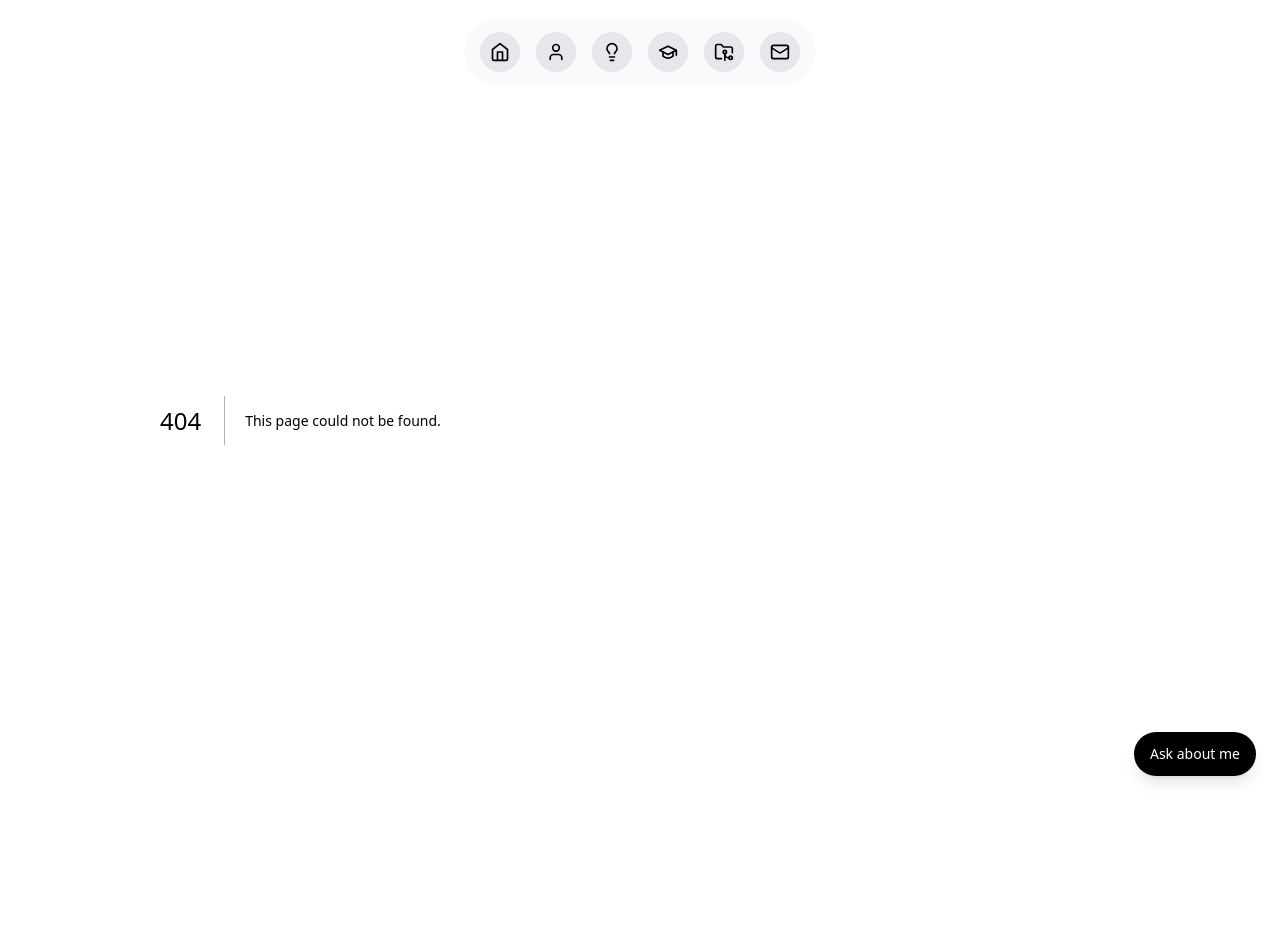
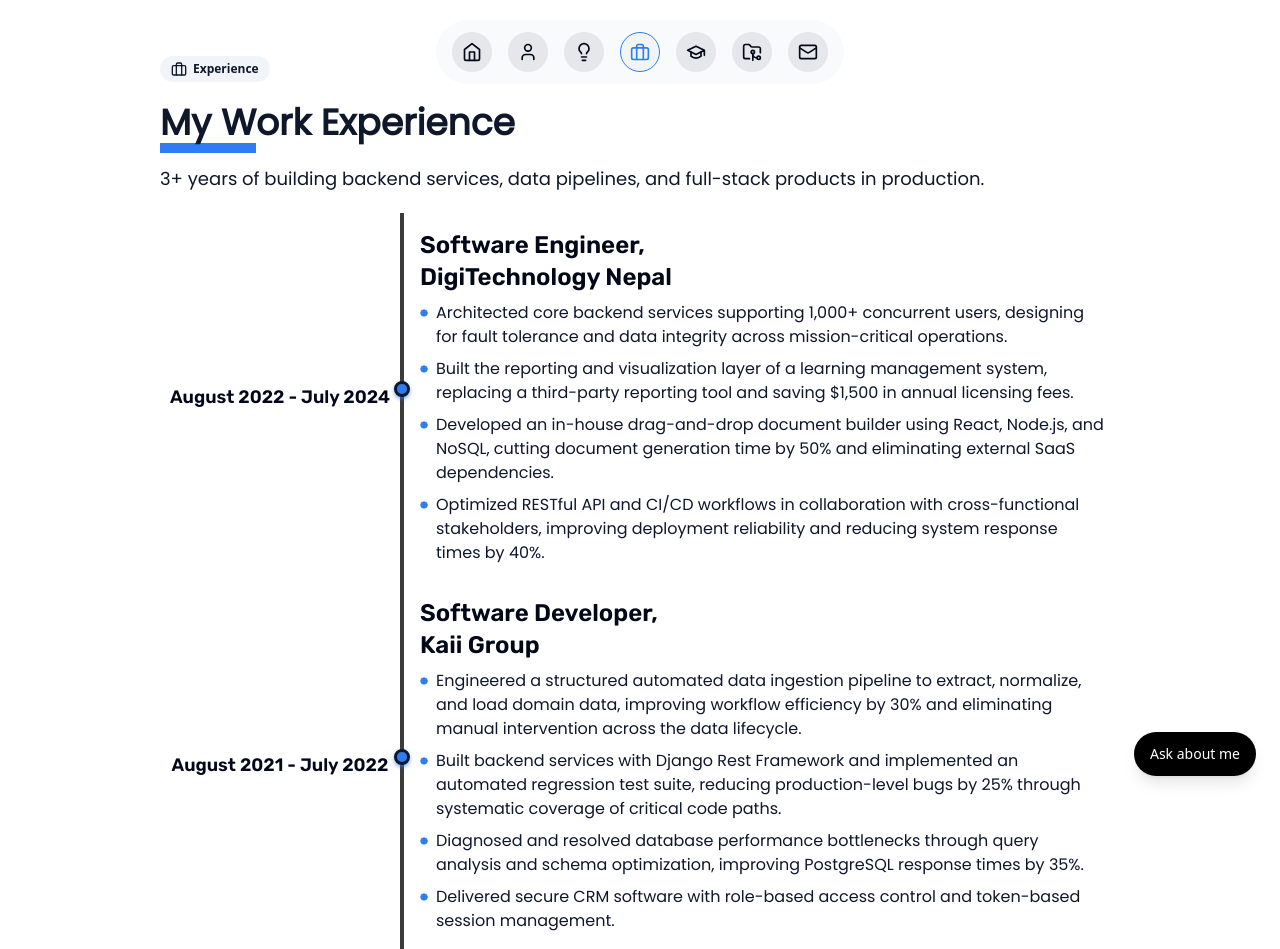
Before and after one commit to anjmhrjn/portfolio, a Next.js app: page /experience in a window 1280 px wide. Before the commit this address had no page. Before the commit the page ends 820 px from the top, so only its background shows below. Built offline with nearby package versions, Linux system fonts and the light colour scheme.

Commit message:
experience section added

```diff
--- /dev/null
+++ b/src/app/experience/page.tsx
@@ -0,0 +1,63 @@
+import FramerWrapper from "@/components/animation/FramerWrapper";
+import Heading from "@/components/Heading";
+import { Badge } from "@/components/ui/badge";
+import { Briefcase, Circle } from "lucide-react";
+import { portfolioConfig } from "@/config/portfolio.config";
+
+const experiencePage = () => {
+  return (
+    // EXPERIENCE PAGE
+    <div className="h-full w-full relative flex flex-col items-start gap-5">
+      <Badge variant="secondary" className="gap-1.5 py-1 ">
+        <Briefcase className="h-4 w-4" />
+        Experience
+      </Badge>
+      <div className="flex flex-col gap-3">
+        <Heading>My Work Experience</Heading>
+        <FramerWrapper y={0} x={200}>
+          <p className="font-poppins text-lg w-full text-primary max-sm:text-base">
+            {portfolioConfig.about.yearsOfExperience} years of building backend
+            services, data pipelines, and full-stack products in production.
+          </p>
+        </FramerWrapper>
+      </div>
+      <div className="w-full h-fit flex flex-col">
+        {portfolioConfig.experience.map((exp, index) => (
+          <div className="w-full h-fit flex" key={index}>
+            <FramerWrapper
+              y={0}
+              x={-100}
+              delay={0.35 + index * 0.1}
+              className="w-1/4 font-rubik flex items-center justify-evenly text-lg max-sm:text-base"
+            >
+              {exp.period}
+            </FramerWrapper>
+            <FramerWrapper
+              y={0}
+              x={100}
+              delay={0.35 + index * 0.1}
+              className="relative w-3/4 border-l-4 border-l-[#3c3c3c] p-4 gap-3 education_point"
+            >
+              <div className="text-2xl font-rubik max-sm:text-xl">
+                {exp.role}, <br /> {exp.company}
+              </div>
+              <ul className="mt-2 flex flex-col gap-2">
+                {exp.highlights.map((highlight, idx) => (
+                  <li
+                    key={idx}
+                    className="flex items-start gap-2 font-poppins text-base text-primary max-sm:text-xs"
+                  >
+                    <Circle className="h-2 w-2 mt-2 shrink-0 fill-current text-[#2f7df4]" />
+                    <span>{highlight}</span>
+                  </li>
+                ))}
+              </ul>
+            </FramerWrapper>
+          </div>
+        ))}
+      </div>
+    </div>
+  );
+};
+
+export default experiencePage;
--- a/src/components/Navbar.tsx
+++ b/src/components/Navbar.tsx
@@ -43,6 +43,13 @@
         <LightbulbIcon className='h-full w-full ' />
       ),
       href: '/skills',
+    },
+    {
+      title: 'Experience',
+      icon: (
+        <Briefcase className='h-full w-full ' />
+      ),
+      href: '/experience',
     },
     {
       title: 'Education',
```
